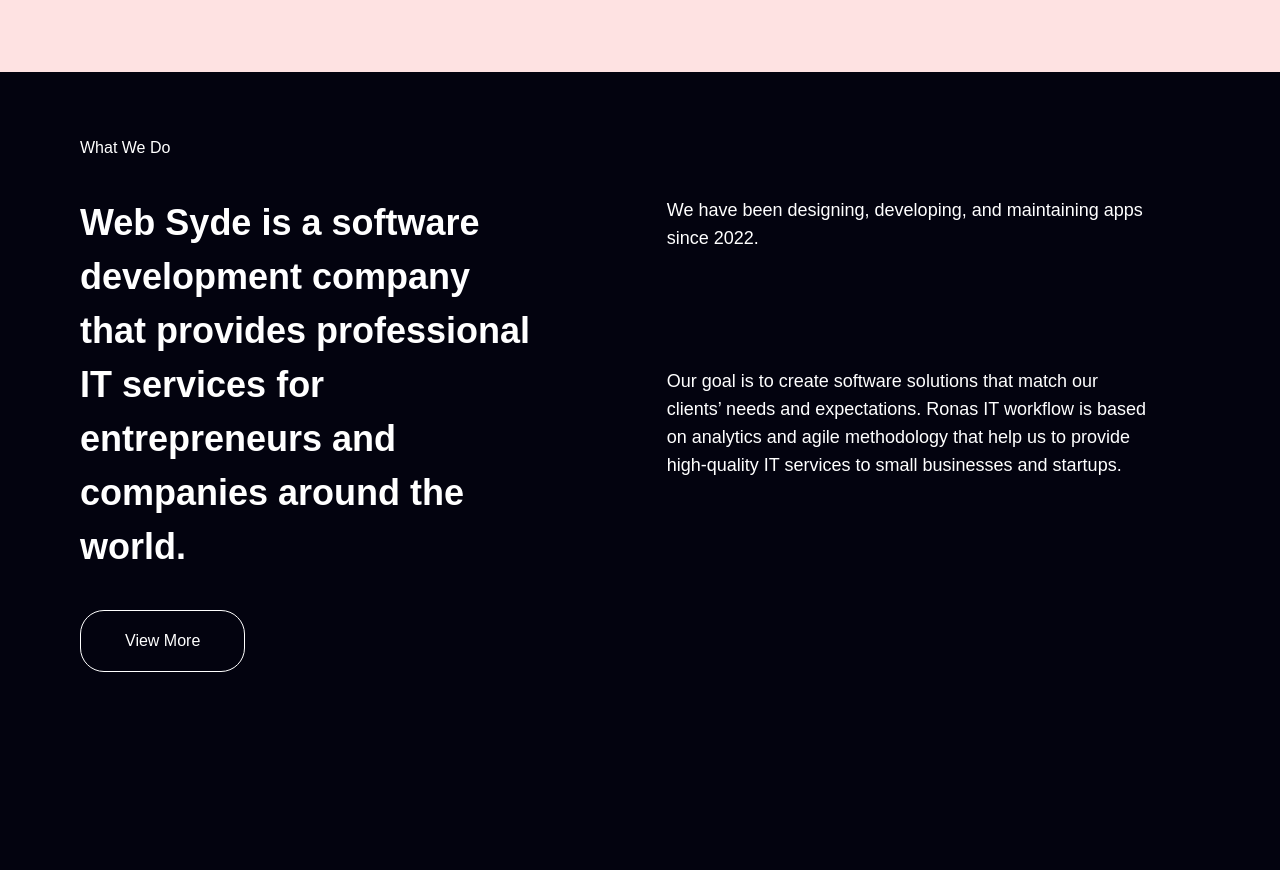
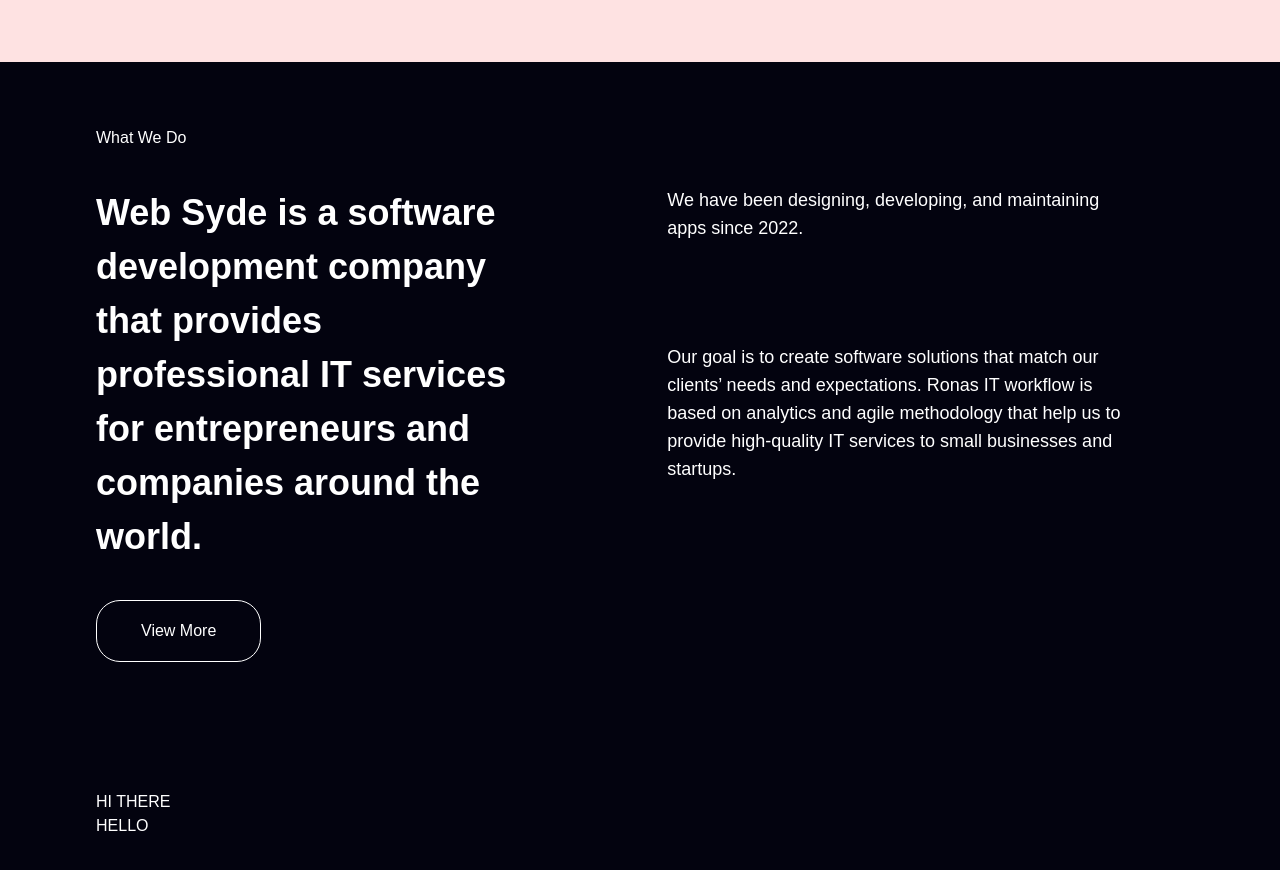
Before and after one commit to Rishi2600/web-syde, a Next.js app: page / in a window 1280 px wide. Shown: the part 920-1790 px from the top of the page. Before the commit the page ends 1656 px from the top, so only its background shows below. Built offline with nearby package versions, Linux system fonts and the light colour scheme.

Commit message:
add globals.css fix

```diff
--- a/src/app/globals.css
+++ b/src/app/globals.css
@@ -24,16 +24,11 @@
 }
 
 body, html {
-  padding: 0;
-  margin: 0;
-  line-height: 180%;
-  color: var(--text);
-  background: var(--background);
-  letter-spacing: 0;
-  font-size: 16px;
-  font-weight: 400;
-  width: 100%;
-  scroll-behavior: smooth;
+  @apply p-0 m-0 text-secondary bg-primary tracking-normal size-4 font-normal w-full scroll-smooth;
+}
+
+.container {
+  @apply max-w-container mx-auto px-24 box-border w-full;
 }
 
 
--- a/src/app/page.tsx
+++ b/src/app/page.tsx
@@ -1,5 +1,6 @@
 import HeroSection from "@/components/HeroSection";
 import Navbar from "@/components/Navbar";
+import { ReasonSection } from "@/components/ReasonSection";
 import Button from "@/components/ui/Button";
 import WhatweDo from "@/components/WhatweDo";
 
@@ -17,6 +18,7 @@
 
       <HeroSection />
       <WhatweDo />
+      <ReasonSection />
 
     </>
   );
--- a/src/components/ReasonSection.tsx
+++ b/src/components/ReasonSection.tsx
@@ -0,0 +1,12 @@
+export function ReasonSection() {
+    return (
+        <>
+            <div className="py-16 relative box-border">
+                <div className="container">
+                    HI THERE
+                    <div> HELLO</div>
+                </div>
+            </div>
+        </>
+    )
+}
--- a/src/components/WhatweDo.tsx
+++ b/src/components/WhatweDo.tsx
@@ -5,7 +5,7 @@
     return (
         <>
             <div className="py-16 relative box-border text-secondary">
-                <div className="my-0 mx-auto box-border py-0 px-20 w-full">
+                <div className="container">
                     <div className="transform-none translate-y-24 transition-all ease-linear ">
                         <h2 className="mb-9 text-base font-normal leading-6">What We Do</h2>
 
--- a/tailwind.config.js
+++ b/tailwind.config.js
@@ -10,6 +10,9 @@
   ],
   theme: {
     extend: {
+      maxWidth: {
+        container: "1320px",
+      },
       colors: {
             // 🎨 Custom Colors
             // TODO: change this color name later on
```
